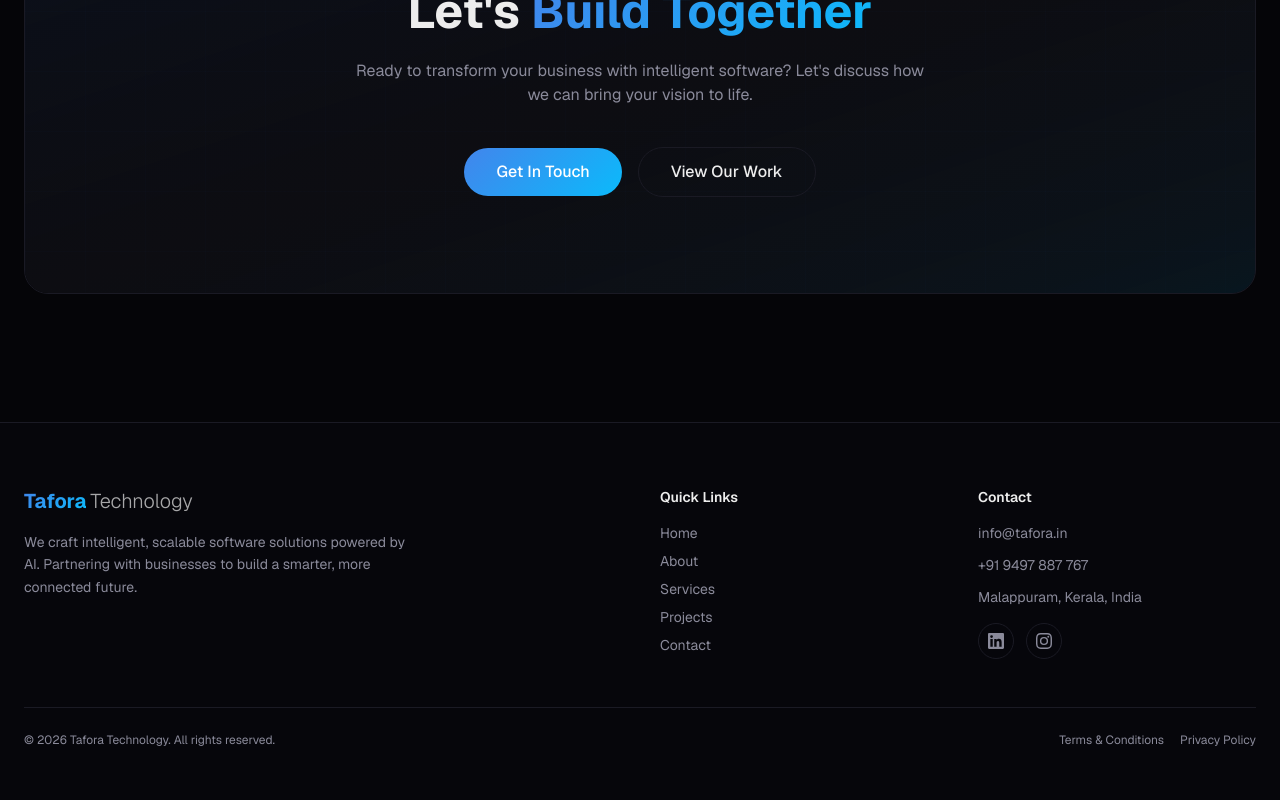
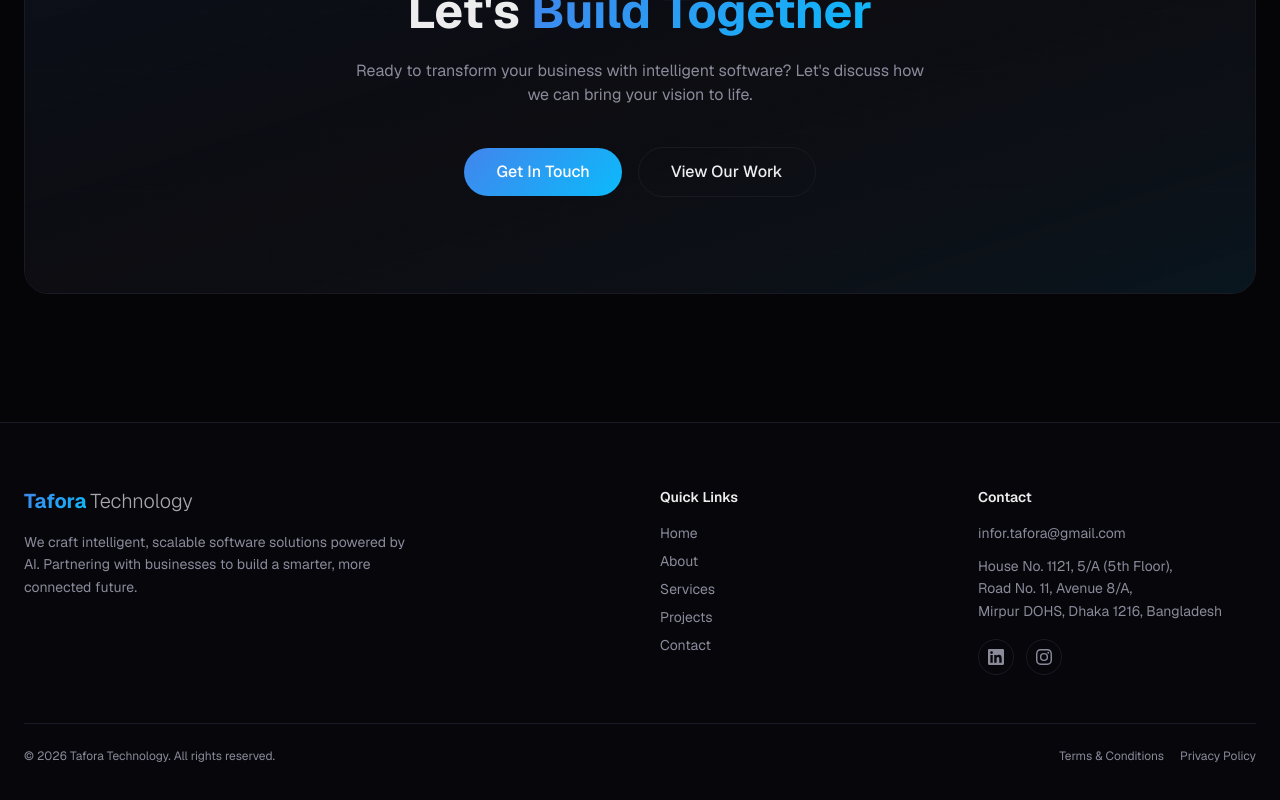
Before and after one commit to TaforaTech/tafora-technology-website, a Next.js app: page / in a window 1280 px wide. Shown: the part 4475-5275 px from the top of the page. Built offline with nearby package versions, Linux system fonts and the light colour scheme.

Commit message:
feat: udpate the address and email

```diff
--- a/app/about/page.tsx
+++ b/app/about/page.tsx
@@ -410,7 +410,7 @@ export default function AboutPage() {
                     creating products that work, grow, and last.
                   </p>
                   <Link
-                    href="mailto:info@tafora.in"
+                    href="mailto:infor.tafora@gmail.com"
                     className="btn-gradient text-base"
                   >
                     Get In Touch
--- a/app/components/CTA.tsx
+++ b/app/components/CTA.tsx
@@ -19,7 +19,7 @@ export default function CTA() {
                 discuss how we can bring your vision to life.
               </p>
               <div className="flex flex-col sm:flex-row items-center justify-center gap-4">
-                <a href="mailto:info@tafora.in" className="btn-gradient text-base">
+                <a href="mailto:infor.tafora@gmail.com" className="btn-gradient text-base">
                   Get In Touch
                 </a>
                 <a href="#projects" className="btn-outline text-base">
--- a/app/components/Footer.tsx
+++ b/app/components/Footer.tsx
@@ -46,18 +46,18 @@ export default function Footer() {
             <h4 className="font-semibold text-sm mb-4">Contact</h4>
             <div className="flex flex-col gap-3 text-sm text-muted">
               <a
-                href="mailto:info@tafora.in"
+                href="mailto:infor.tafora@gmail.com"
                 className="hover:text-foreground transition-colors"
               >
-                info@tafora.in
+                infor.tafora@gmail.com
               </a>
-              <a
-                href="tel:+919497887767"
-                className="hover:text-foreground transition-colors"
-              >
-                +91 9497 887 767
-              </a>
-              <p>Malappuram, Kerala, India</p>
+              <p className="leading-relaxed">
+                House No. 1121, 5/A (5th Floor),
+                <br />
+                Road No. 11, Avenue 8/A,
+                <br />
+                Mirpur DOHS, Dhaka 1216, Bangladesh
+              </p>
             </div>
 
             {/* Social */}
```
